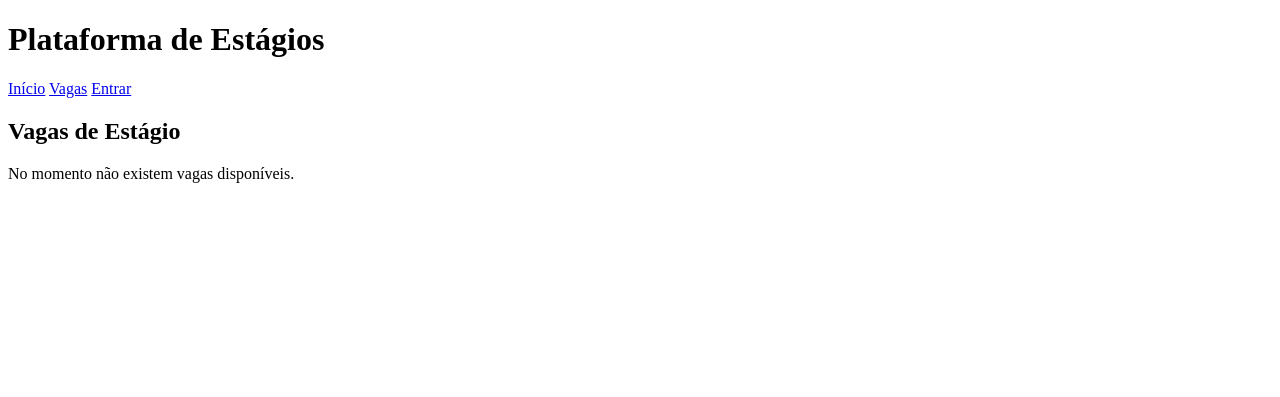
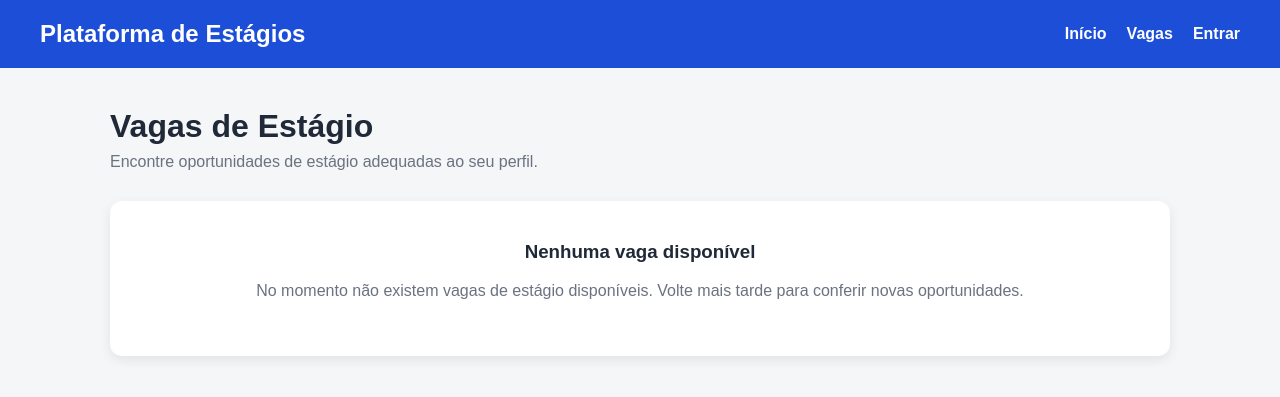
Before and after one commit to Benildomelo/plataforma_estagios, a Django app: page /vagas/ in a window 1280 px wide. Shown: the top 397 px of the page. Run offline with Django 5.2, Linux system fonts and the light colour scheme; tables that the repository leaves empty hold one stand-in row (values such as "Sample post").

Commit message:
melhorar lista vagas

```diff
--- a/vagas/templates/vagas/lista_vagas.html
+++ b/vagas/templates/vagas/lista_vagas.html
@@ -1,79 +1,322 @@
 <!DOCTYPE html>
 <html lang="pt-br">
+
 <head>
     <meta charset="UTF-8">
     <meta name="viewport" content="width=device-width, initial-scale=1.0">
 
     <title>Vagas de Estágio</title>
+
+    <style>
+        * {
+            box-sizing: border-box;
+        }
+
+        body {
+            margin: 0;
+            font-family: Arial, Helvetica, sans-serif;
+            background: #f4f6f8;
+            color: #1f2937;
+        }
+
+        header {
+            background: #1d4ed8;
+            color: white;
+            padding: 20px 40px;
+
+            display: flex;
+            justify-content: space-between;
+            align-items: center;
+
+            flex-wrap: wrap;
+            gap: 15px;
+        }
+
+        header h1 {
+            margin: 0;
+            font-size: 24px;
+        }
+
+        nav {
+            display: flex;
+            gap: 20px;
+            flex-wrap: wrap;
+        }
+
+        nav a {
+            color: white;
+            text-decoration: none;
+            font-weight: bold;
+        }
+
+        nav a:hover {
+            text-decoration: underline;
+        }
+
+        main {
+            max-width: 1100px;
+            margin: 40px auto;
+            padding: 0 20px;
+        }
+
+        .titulo-pagina {
+            margin-bottom: 30px;
+        }
+
+        .titulo-pagina h2 {
+            margin-bottom: 8px;
+            font-size: 32px;
+        }
+
+        .titulo-pagina p {
+            margin: 0;
+            color: #6b7280;
+        }
+
+        .vagas {
+            display: grid;
+            grid-template-columns: repeat(auto-fit, minmax(300px, 1fr));
+            gap: 24px;
+        }
+
+        .vaga {
+            background: white;
+            border-radius: 12px;
+            padding: 24px;
+
+            box-shadow: 0 4px 12px rgba(0, 0, 0, 0.08);
+
+            display: flex;
+            flex-direction: column;
+        }
+
+        .vaga:hover {
+            box-shadow: 0 8px 20px rgba(0, 0, 0, 0.12);
+        }
+
+        .vaga h3 {
+            margin-top: 0;
+            margin-bottom: 18px;
+            font-size: 21px;
+            color: #1d4ed8;
+        }
+
+        .informacao {
+            margin: 8px 0;
+            font-size: 15px;
+        }
+
+        .informacao strong {
+            color: #374151;
+        }
+
+        .descricao {
+            margin-top: 18px;
+            color: #6b7280;
+            line-height: 1.6;
+
+            display: -webkit-box;
+            -webkit-line-clamp: 3;
+            -webkit-box-orient: vertical;
+            overflow: hidden;
+        }
+
+        .botao {
+            display: inline-block;
+            margin-top: 20px;
+            padding: 11px 18px;
+
+            background: #1d4ed8;
+            color: white;
+
+            text-decoration: none;
+            text-align: center;
+
+            border-radius: 8px;
+            font-weight: bold;
+        }
+
+        .botao:hover {
+            background: #1e40af;
+        }
+
+        .vazio {
+            background: white;
+            padding: 40px;
+            border-radius: 12px;
+            text-align: center;
+
+            box-shadow: 0 4px 12px rgba(0, 0, 0, 0.08);
+        }
+
+        .vazio h3 {
+            margin-top: 0;
+        }
+
+        .vazio p {
+            color: #6b7280;
+        }
+
+        @media (max-width: 600px) {
+
+            header {
+                padding: 20px;
+            }
+
+            header h1 {
+                font-size: 20px;
+            }
+
+            nav {
+                gap: 12px;
+            }
+
+            main {
+                margin: 25px auto;
+            }
+
+            .titulo-pagina h2 {
+                font-size: 26px;
+            }
+
+            .vaga {
+                padding: 20px;
+            }
+        }
+    </style>
 </head>
 
 <body>
 
     <header>
+
         <h1>Plataforma de Estágios</h1>
 
         <nav>
-            <a href="/">Início</a>
-            <a href="/vagas/">Vagas</a>
-            <a href="/admin/">Entrar</a>
+
+            <a href="/">
+                Início
+            </a>
+
+            <a href="/vagas/">
+                Vagas
+            </a>
+
+            {% if user.is_authenticated %}
+
+                <a href="/area-aluno/">
+                    Minha área
+                </a>
+
+                <a href="/sair/">
+                    Sair
+                </a>
+
+            {% else %}
+
+                <a href="/entrar/">
+                    Entrar
+                </a>
+
+            {% endif %}
+
         </nav>
+
     </header>
+
 
     <main>
 
+        <section class="titulo-pagina">
+
             <h2>Vagas de Estágio</h2>
+
+            <p>
+                Encontre oportunidades de estágio adequadas ao seu perfil.
+            </p>
+
+        </section>
+
 
         {% if vagas %}
 
+            <section class="vagas">
+
                 {% for vaga in vagas %}
 
-                <article>
+                    <article class="vaga">
 
-                    <h3>{{ vaga.titulo }}</h3>
+                        <h3>
+                            {{ vaga.titulo }}
+                        </h3>
 
-                    <p>
+                        <p class="informacao">
                             <strong>Empresa:</strong>
                             {{ vaga.empresa.nome_fantasia }}
                         </p>
 
-                    <p>
+                        <p class="informacao">
                             <strong>Curso:</strong>
                             {{ vaga.curso.nome }}
                         </p>
 
-                    <p>
+                        <p class="informacao">
                             <strong>Local:</strong>
                             {{ vaga.local }}
                         </p>
 
-                    <p>
-                        <strong>Bolsa:</strong>
-                        R$ {{ vaga.bolsa }}
+                        <p class="informacao">
+                            <strong>Carga horária:</strong>
+                            {{ vaga.carga_horaria }}
                         </p>
 
-                    <p>
+                        <p class="informacao">
+                            <strong>Bolsa:</strong>
+
+                            {% if vaga.bolsa %}
+                                R$ {{ vaga.bolsa }}
+                            {% else %}
+                                A combinar
+                            {% endif %}
+
+                        </p>
+
+                        <p class="descricao">
                             {{ vaga.descricao }}
                         </p>
 
-                    <a href="/vagas/{{ vaga.id }}/">
+                        <a
+                            class="botao"
+                            href="/vagas/{{ vaga.id }}/"
+                        >
                             Ver detalhes
                         </a>
 
                     </article>
 
-                <hr>
+                {% endfor %}
 
-            {% endfor %}
+            </section>
 
         {% else %}
 
+            <section class="vazio">
+
+                <h3>
+                    Nenhuma vaga disponível
+                </h3>
+
                 <p>
-                No momento não existem vagas disponíveis.
+                    No momento não existem vagas de estágio disponíveis.
+                    Volte mais tarde para conferir novas oportunidades.
                 </p>
+
+            </section>
 
         {% endif %}
 
     </main>
 
 </body>
+
 </html>
```
Lines whose indentation alone changed are shown as unchanged.
